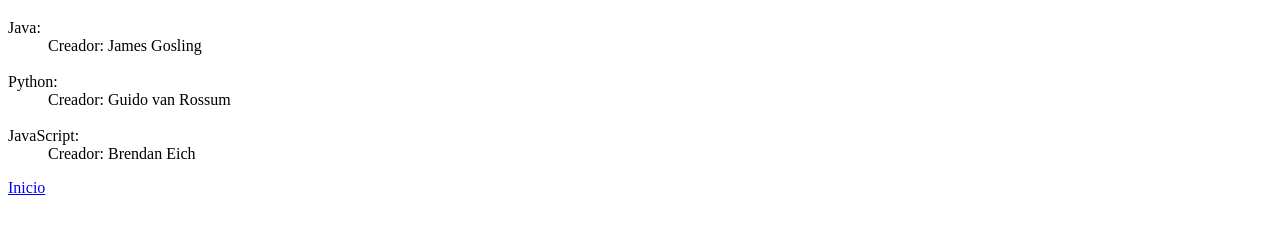
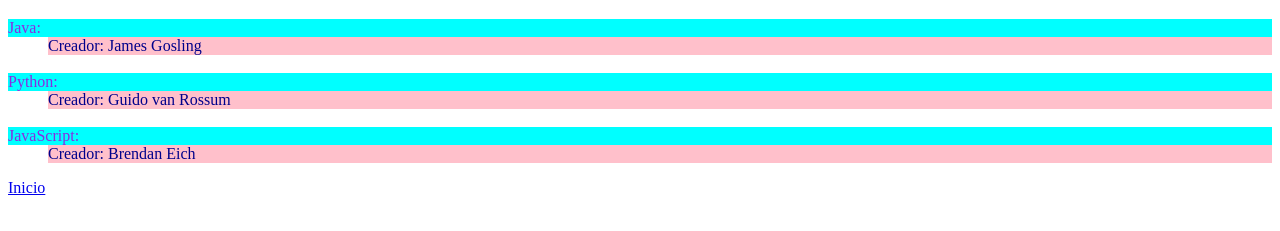
Before and after one commit to RusJokah/cursos-programacion, a plain HTML site: page HTML + CSS/Leccion05 HTML + CSS Listas/Listas de Descripcion.html in a window 1280 px wide. Shown: the part 61-292 px from the top of the page. Drawn offline with Linux system fonts and the light colour scheme; the site is published under a folder, as on GitHub Pages, so addresses that start at the root find nothing.

Commit message:
Update Listas de Descripcion.html

```diff
--- a/HTML + CSS/Leccion05 HTML + CSS Listas/Listas de Descripcion.html
+++ b/HTML + CSS/Leccion05 HTML + CSS Listas/Listas de Descripcion.html
@@ -4,7 +4,7 @@
     <meta charset="UTF-8">
     <meta name="viewport" content="width=device-width, initial-scale=1.0">
     <title>Listas de Descripción en HTML</title>
-    <link rel="stylesheet" href="/CSS/EstilosListasDescripcion.css">
+    <link rel="stylesheet" href="CSS/EstilosListasDescripcion.css">
 </head>
 <body>
     <h1>Lenguaje de Programación</h1>
```
